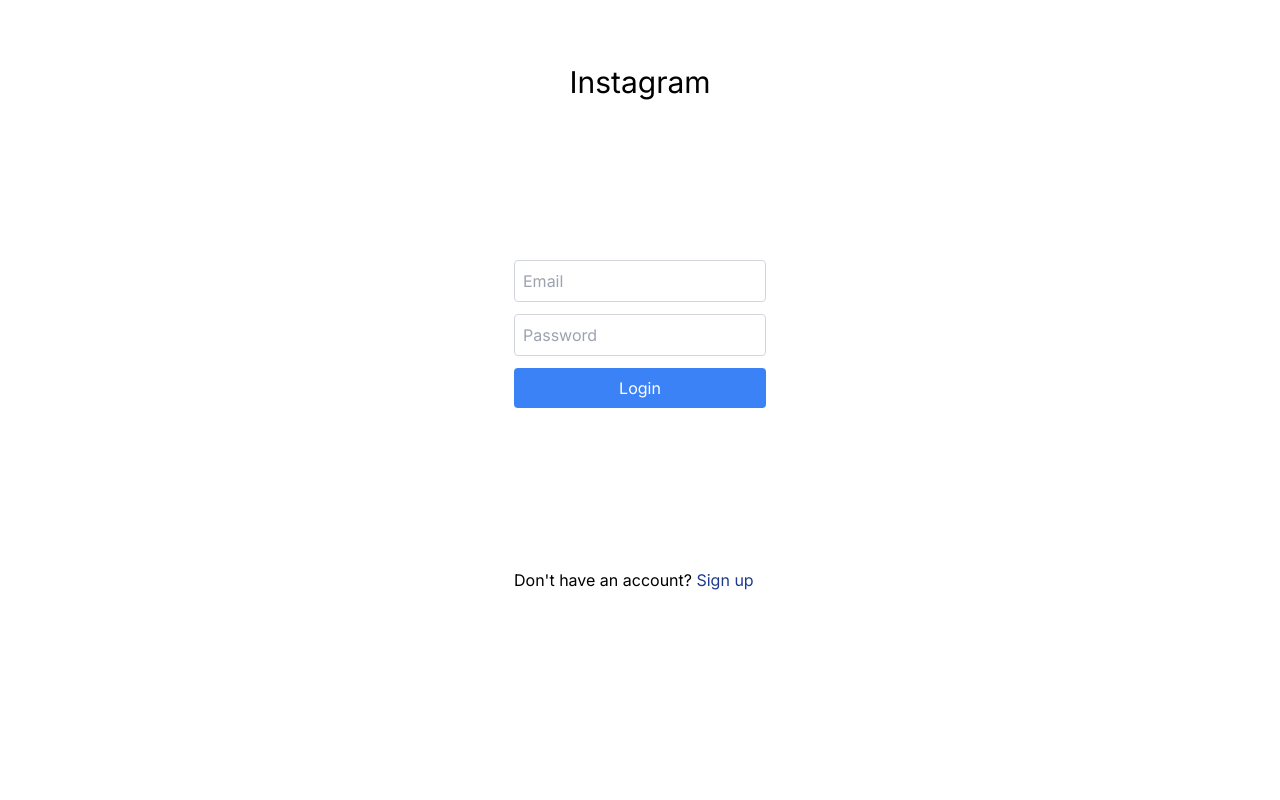
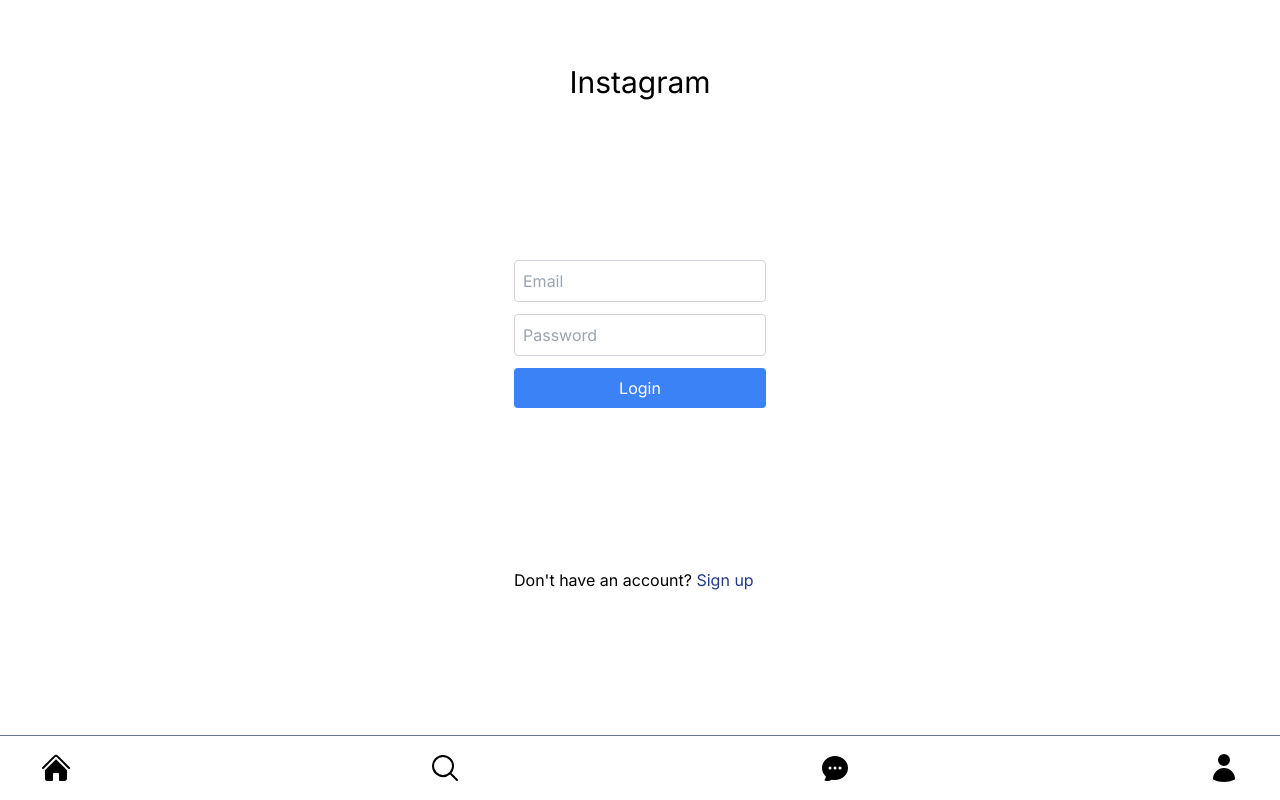
Before and after one commit to pl3lee/instagram-clone, a Next.js app in the folder client/: page /auth/login in a window 1280 px wide. Built offline with nearby package versions, Linux system fonts and the light colour scheme; no server answers; sample sign-in values are in the browser's storage.

Commit message:
logout button

```diff
--- a/client/src/app/layout.tsx
+++ b/client/src/app/layout.tsx
@@ -1,3 +1,4 @@
+import Navbar from "./components/Navbar";
 import AuthProvider, { AuthContext } from "./contexts/AuthContext";
 import "./globals.css";
 import { Inter } from "next/font/google";
@@ -16,7 +17,10 @@
   return (
     <html lang="en">
       <AuthProvider>
-        <body className={inter.className}>{children}</body>
+        <body className={inter.className}>
+          {children}
+          <Navbar />
+        </body>
       </AuthProvider>
     </html>
   );
--- a/client/src/app/profile/page.tsx
+++ b/client/src/app/profile/page.tsx
@@ -1,10 +1,18 @@
 "use client";
 import { auth } from "../../firebase/firebase-config";
 import { signOut } from "firebase/auth";
+import Navbar from "../components/Navbar";
+import { useRouter } from "next/navigation";
+import { useContext } from "react";
+import { AuthContext } from "../contexts/AuthContext";
 
 const Profile = () => {
+  const router = useRouter();
+  const { user, setUser } = useContext(AuthContext);
   const logout = async () => {
     await signOut(auth);
+    setUser(null);
+    router.push("/");
   };
   return (
     <div>
```
